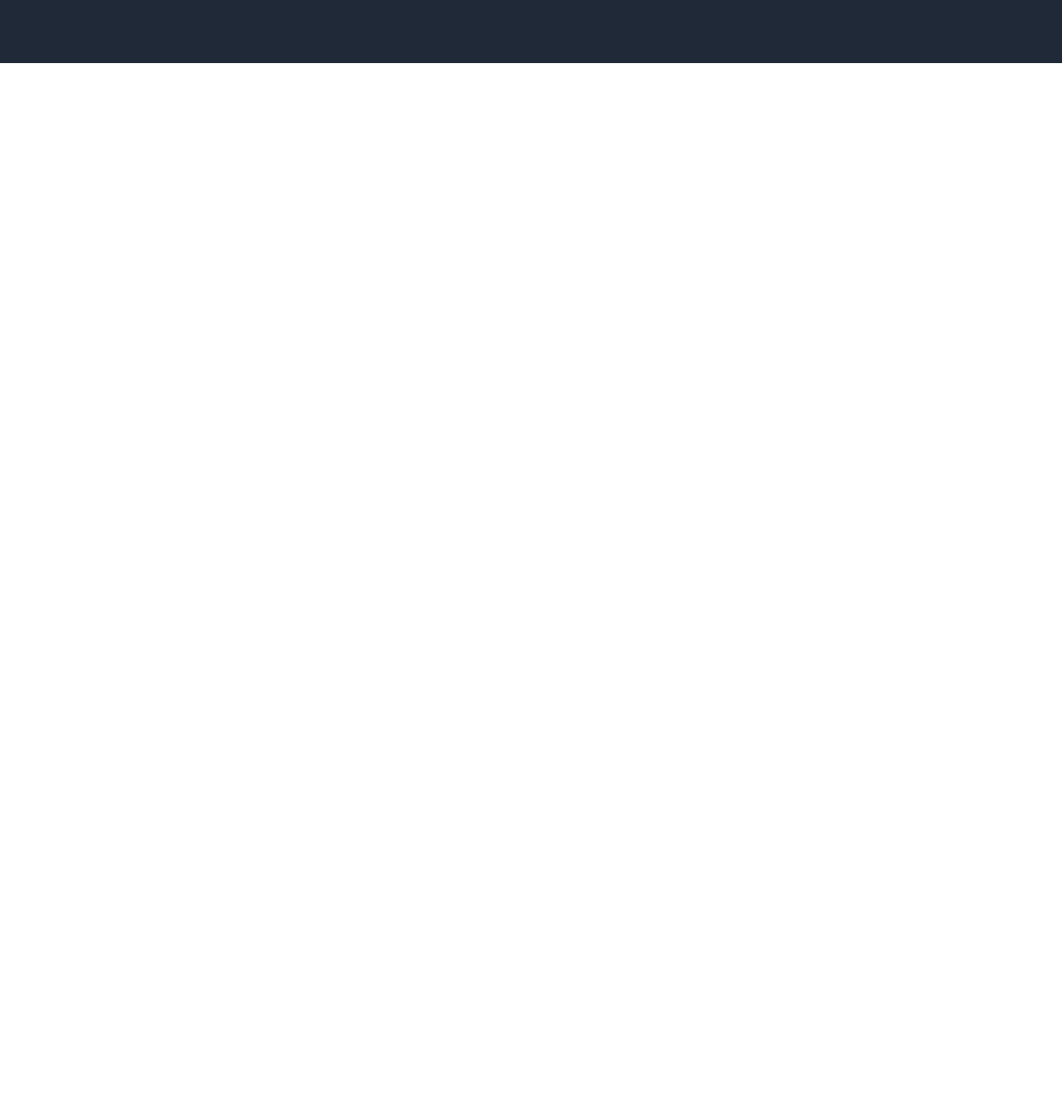
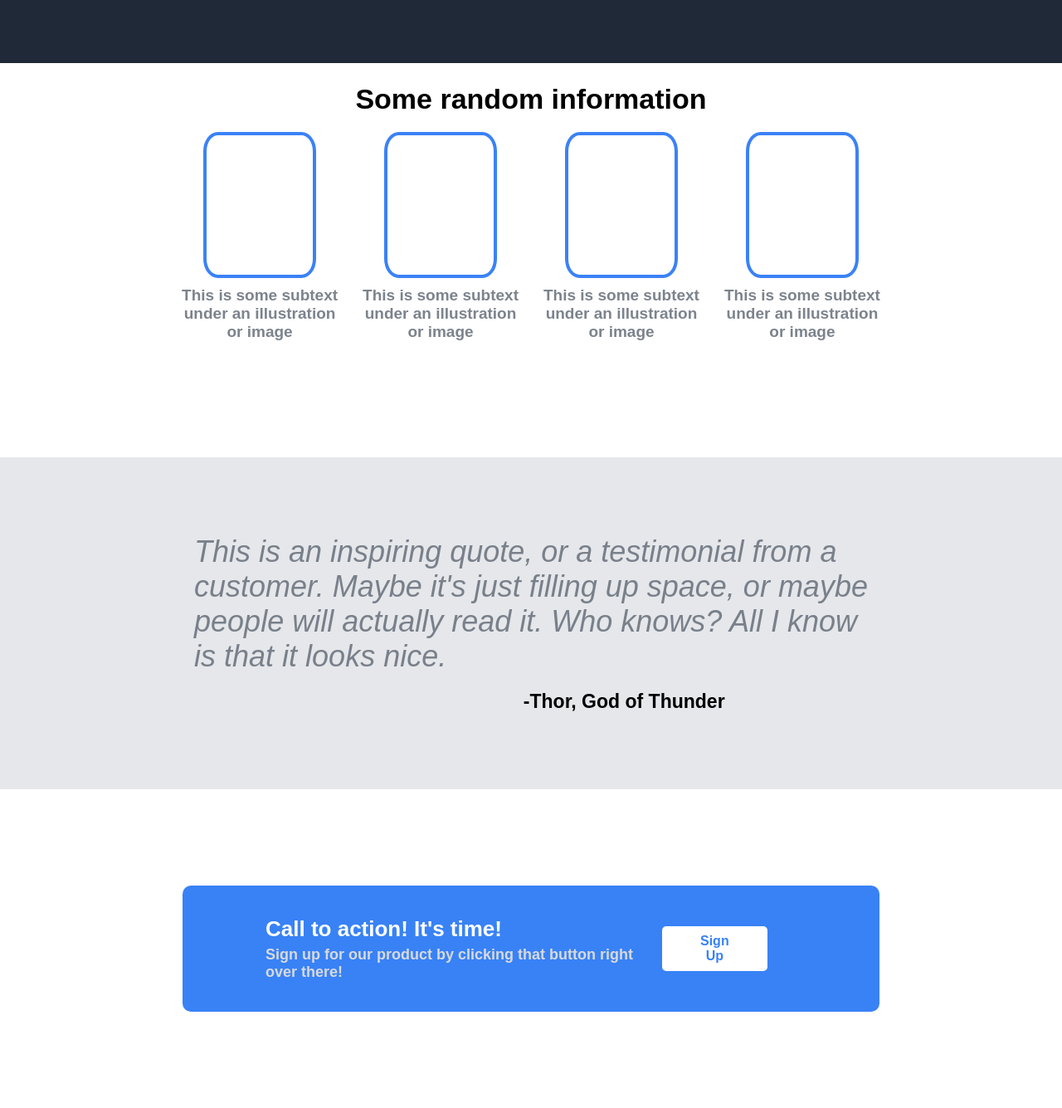
Before and after one commit to SamamaKarim092/Landing-Page, a plain HTML site: page index.html in a window 1280 px wide. Shown: the part 468-1803 px from the top of the page at 83% size. Before the commit the page ends 800 px from the top, so only its background shows below. Drawn offline with Linux system fonts and the light colour scheme.

Commit message:
All Complete Only the footer remains

```diff
--- a/index.html
+++ b/index.html
@@ -7,6 +7,9 @@
     <title>Landing Page</title>
   </head>
   <body>
+
+    <!-- First Section -->
+
     <div class="header">
       <a class="logo" href="#">Header Logo</a>
       <nav>
@@ -29,8 +32,71 @@
         </div>
       </div>
       <button class="signup">Sign up</button>
+    </div>
 
 
+   <!-- Second Section -->
+
+
+<div class="second-section">
+  <div class="info">Some random information</div>
+  <div class="boxes">
+
+    <!-- Box 1 -->
+    <div class="box-container">
+      <div class="box"></div>
+      <div class="info-text">This is some subtext <br> under an illustration <br> or image</div>
     </div>
+
+    <!-- Box 2 -->
+    <div class="box-container">
+      <div class="box"></div>
+      <div class="info-text">This is some subtext <br> under an illustration <br> or image</div>
+    </div>
+
+    <!-- Box 3 -->
+    <div class="box-container">
+      <div class="box"></div>
+      <div class="info-text">This is some subtext <br> under an illustration <br> or image</div>
+    </div>
+
+    <!-- Box 4 -->
+    <div class="box-container">
+      <div class="box"></div>
+      <div class="info-text">This is some subtext <br> under an illustration <br> or image</div>
+    </div>
+
+  </div>
+</div>
+
+
+    <!-- Third Section -->
+
+<div class="third-section">
+  <div class="quote-container">
+    <div class="quote">
+      This is an inspiring quote, or a testimonial from a <br>
+      customer. Maybe it's just filling up space, or maybe <br>
+      people will actually read it. Who knows? All I know <br>
+      is that it looks nice.
+    </div>
+    <div class="quote-author">-Thor, God of Thunder</div>
+  </div>
+</div>
+
+
+  <!-- Fourth Section -->
+<div class="fourth-section">
+  <div class="container">
+    <div class="action-text1">
+      Call to action! It's time!
+      <div class="action-text2">Sign up for our product by clicking that button right over there!</div>
+    </div>
+    <button class="button2">Sign Up</button>
+  </div>
+</div>
+
+
+
   </body>
 </html>
--- a/style.css
+++ b/style.css
@@ -87,7 +87,7 @@
 
 
 .signup {
-    margin-left: 182px;
+    margin-left: 200px;
     border-radius: 14px;
     padding: 12px 37px;
     background-color: #3882F6;
@@ -96,3 +96,126 @@
     font-weight: 700;
     margin-top: -23px;
 }
+
+
+/* Second Section CSS */
+
+.second-section .boxes {
+  display: flex;
+  justify-content: center;
+  align-items: flex-start;
+  background-color: white;
+  height: 49vh;
+}
+
+.second-section .info {
+  margin-top: 24px;
+  text-align: center;
+  font-size: 34px;
+  font-weight: 800;
+  margin-bottom: 20px;
+}
+
+.box-container {
+  display: flex;
+  flex-direction: column;
+  align-items: center;
+  margin: 0 15px; /* Adjust margin between boxes */
+}
+
+.second-section .box {
+  border: 4px solid #3b82f6;
+  height: 21vh;
+  width: 10vw;
+  border-radius: 13%;
+  margin-bottom: 10px; /* Add space between box and text */
+}
+
+.second-section .info-text {
+  text-align: center;
+  font-size: 19px;
+  color: #7c838d;
+  font-weight: bold;
+}
+
+
+/* Third Section CSS */
+
+.third-section {
+  height: 50vh;
+  background-color: #e5e7eb;
+  display: flex;
+  justify-content: center;
+  align-items: center;
+}
+
+.quote-container {
+  display: flex;
+  flex-direction: column;
+  align-items: flex-start; /* Align text to the left */
+}
+
+.third-section .quote {
+  font-size: 36px;
+  font-style: italic;
+  color: #79808a;
+  margin-bottom: 20px; /* Add spacing between the quote and the author */
+}
+
+.third-section .quote-author {
+  font-size: 23px;
+  font-weight: 700;
+  margin-left: 31vw; /* Adjust margin to position the author as needed */
+}
+
+
+/* Fourth Section CSS */
+
+.fourth-section {
+  height: 48vh;
+  background-color: white;
+  display: flex;
+  justify-content: center;
+  align-items: center;
+}
+
+.fourth-section .container {
+  background-color: #3882F6;
+  height: 140px;
+  width: 50%;
+  display: flex;
+  justify-content: space-between; /* Space between text and button */
+  align-items: center;
+  padding: 6px 100px; /* Add padding for inner spacing */
+  border-radius: 10px; /* Rounded corners */
+}
+
+.container .action-text1 {
+  font-size: 26px;
+  color: white;
+  font-weight: 700;
+}
+
+.container .action-text2 {
+  font-size: 18px;
+  color: #d8d9dc;
+  margin-top: 5px; /* Space between main text and subtext */
+}
+
+.container .button2 {
+  background-color: white;
+  color: #3882F6;
+  padding: 7px 35px;
+  border-radius: 5px;
+  border: 2px solid white; /* Border to match the style */
+  font-size: 16px;
+  cursor: pointer;
+  font-weight: 600;
+  transition: background-color 0.3s, color 0.3s; /* Smooth hover transition */
+  margin-right: 35px;
+}
+
+.container .button2:hover {
+  background-color: #3882F6;
+  color: white;
+}
```
